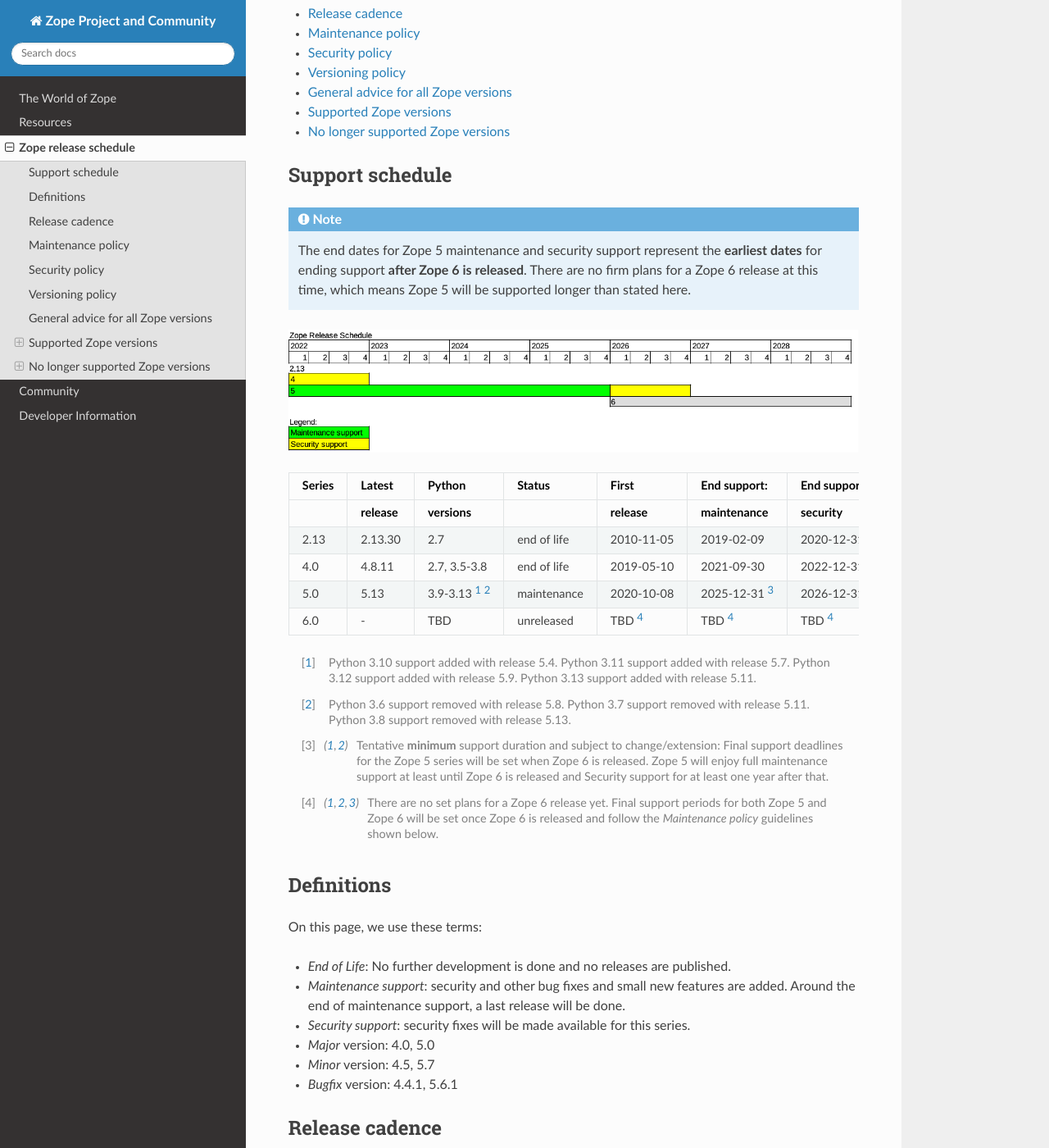
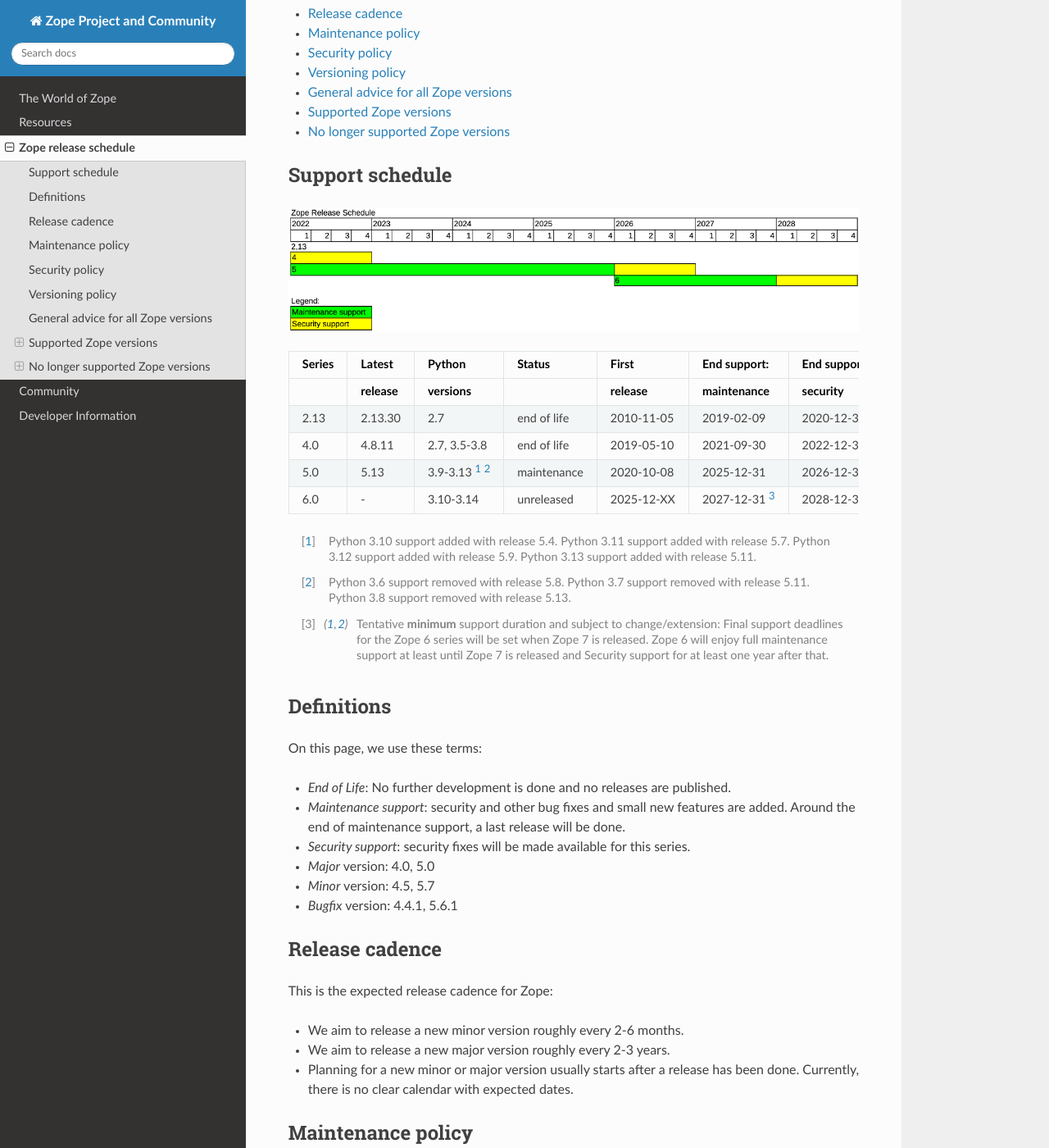
Before and after one commit to zopefoundation/www.zope.org, a Sphinx documentation site: the page built from docs/releases.rst, in a window 1280 px wide and 1400 px high, scrolled down 407 px. Shown: the whole window at 82% size. Built offline with Sphinx 7.4.7 and the Read the Docs theme 3.1.0, drawn with Linux system fonts in a browser that asks for light colours; some of the changed text lies outside the part shown.

Commit message:
- add information about Zope 6

```diff
--- a/docs/releases.rst
+++ b/docs/releases.rst
@@ -18,14 +18,6 @@ Zope currently has two release managers, Michael Howitz and Jens Vagelpohl.
 Support schedule
 ----------------
 
-.. note::
-
-    The end dates for Zope 5 maintenance and security support represent the
-    **earliest dates** for ending support **after Zope 6 is released**. There
-    are no firm plans for a Zope 6 release at this time, which means Zope 5
-    will be supported longer than stated here.
-
-
 .. image:: /_static/releases.png
 
 +------+-------+-------------+-----------+----------+------------+------------+
@@ -38,9 +30,10 @@ Support schedule
 |4.0   |4.8.11 |2.7, 3.5-3.8 |end of life|2019-05-10|2021-09-30  |2022-12-31  |
 +------+-------+-------------+-----------+----------+------------+------------+
 |5.0   |5.13   |3.9-3.13     |maintenance|2020-10-08|2025-12-31  |2026-12-31  |
-|      |       |[1]_ [2]_    |           |          |[3]_        |[3]_        |
+|      |       |[1]_ [2]_    |           |          |            |            |
 +------+-------+-------------+-----------+----------+------------+------------+
-|6.0   |\-     |TBD          |unreleased |TBD [4]_  |TBD [4]_    | TBD [4]_   |
+|6.0   |\-     |3.10-3.14    |unreleased |2025-12-XX|2027-12-31  |2028-12-31  |
+|      |       |             |           |          |[3]_        |[3]_        |
 +------+-------+-------------+-----------+----------+------------+------------+
 
 .. [1] Python 3.10 support added with release 5.4.
@@ -53,14 +46,10 @@ Support schedule
        Python 3.8 support removed with release 5.13.
 
 .. [3] Tentative **minimum** support duration and subject to change/extension:
-       Final support deadlines for the Zope 5 series will be set when Zope 6 is
-       released. Zope 5 will enjoy full maintenance support at least until
-       Zope 6 is released and Security support for at least one year after
+       Final support deadlines for the Zope 6 series will be set when Zope 7 is
+       released. Zope 6 will enjoy full maintenance support at least until
+       Zope 7 is released and Security support for at least one year after
        that.
-
-.. [4] There are no set plans for a Zope 6 release yet. Final support periods
-       for both Zope 5 and Zope 6 will be set once Zope 6 is released and
-       follow the `Maintenance policy` guidelines shown below.
 
 
 Definitions
@@ -112,6 +101,7 @@ These are the general rules for security support for Zope:
 - Note that underlying versions of Python and other dependencies may be out of
   security support sooner.
 
+
 Versioning policy
 -----------------
 Zope and Zope ecosystem packages follow `semantic versioning
@@ -138,6 +128,7 @@ community add-ons and own code on top of it. This means that even a seemingly
 innocent fix like adding a class in HTML could break something for someone.
 We cannot foresee everything. Please be a bit forgiving.
 
+
 General advice for all Zope versions
 ------------------------------------
 - Zope 4 has reached end-of-life status. Migrate to Zope 5 as soon as you can.
@@ -152,6 +143,14 @@ General advice for all Zope versions
 
 Supported Zope versions
 -----------------------
+
+Zope 6
+~~~~~~
+- First official release: 6.0, unreleased (probably December 2025)
+- Current release: unreleased
+- Next release expected: December 2025, roughly every 2-6 months.
+- Supports Python 3.10, 3.11, 3.12, 3.13 and 3.14.
+
 
 Zope 5
 ~~~~~~
```
Also changed, not shown: docs/_static/releases.png.
